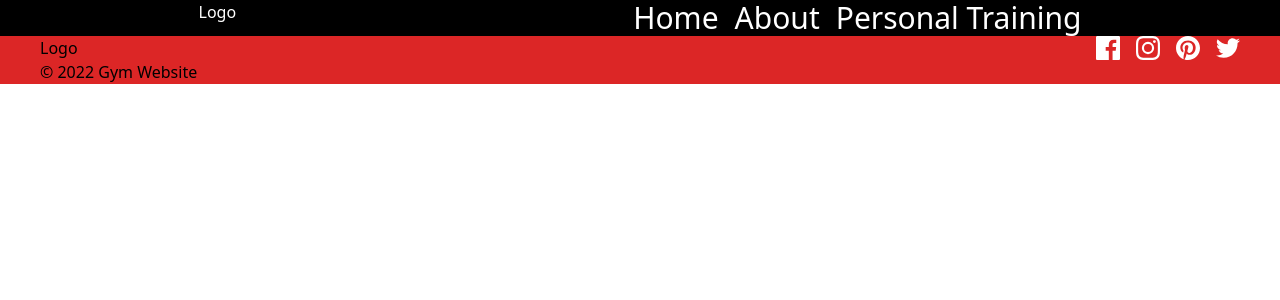
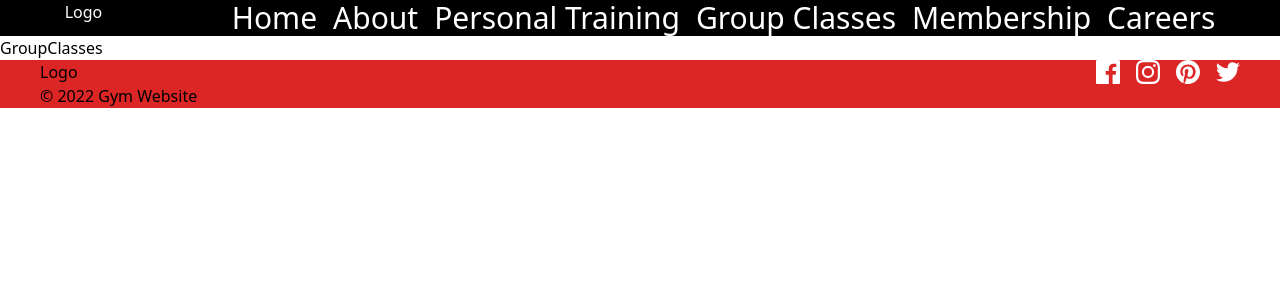
Before and after one commit to huntersteffner/Gym, a React (Create React App) app in the folder gym-website/: page /group-classes in a window 1280 px wide. Shown: the top 300 px of the page. Built offline with nearby package versions, Linux system fonts and the light colour scheme.

Commit message:
Worked more on navigation

```diff
--- a/gym-website/src/App.js
+++ b/gym-website/src/App.js
@@ -6,6 +6,9 @@ import PersonalTraining from './pages/PersonalTraining'
 import Footer from './components/Footer'
 
 import {Route, Routes} from 'react-router-dom'
+import GroupClasses from './pages/GroupClasses'
+import Membership from './pages/Membership'
+import Careers from './pages/Careers'
 
 
 export default function App() {
@@ -18,6 +21,9 @@ export default function App() {
         <Route path='/' element={<Home/>} />
         <Route path='/about' element={<About/>} />
         <Route path='/personal-training' element={<PersonalTraining/>} />
+        <Route path='/group-classes' element={<GroupClasses/>} />
+        <Route path='/membership' element={<Membership/>} />
+        <Route path='/careers' element={<Careers/>} />
       </Routes>
 
       {/* <Home />
--- a/gym-website/src/components/Header.js
+++ b/gym-website/src/components/Header.js
@@ -26,6 +26,9 @@ export default function Header() {
         <CustomLink to='/' >Home</CustomLink>
         <CustomLink to='/about' >About</CustomLink>
         <CustomLink to='/personal-training' >Personal Training</CustomLink>
+        <CustomLink to='/group-classes' >Group Classes</CustomLink>
+        <CustomLink to='/membership' >Membership</CustomLink>
+        <CustomLink to='/careers' >Careers</CustomLink>
       </nav>
       <button
           id="menu-btn"
--- /dev/null
+++ b/gym-website/src/pages/Careers.js
@@ -0,0 +1,7 @@
+const Careers = () => {
+    return (
+        <h1>Careers</h1>
+    )
+}
+
+export default Careers
--- /dev/null
+++ b/gym-website/src/pages/GroupClasses.js
@@ -0,0 +1,7 @@
+const GroupClasses = () => {
+    return (
+        <h1>GroupClasses</h1>
+    )
+}
+
+export default GroupClasses
--- /dev/null
+++ b/gym-website/src/pages/Membership.js
@@ -0,0 +1,7 @@
+const Membership = () => {
+    return (
+        <h1>Membership</h1>
+    )
+}
+
+export default Membership
```
